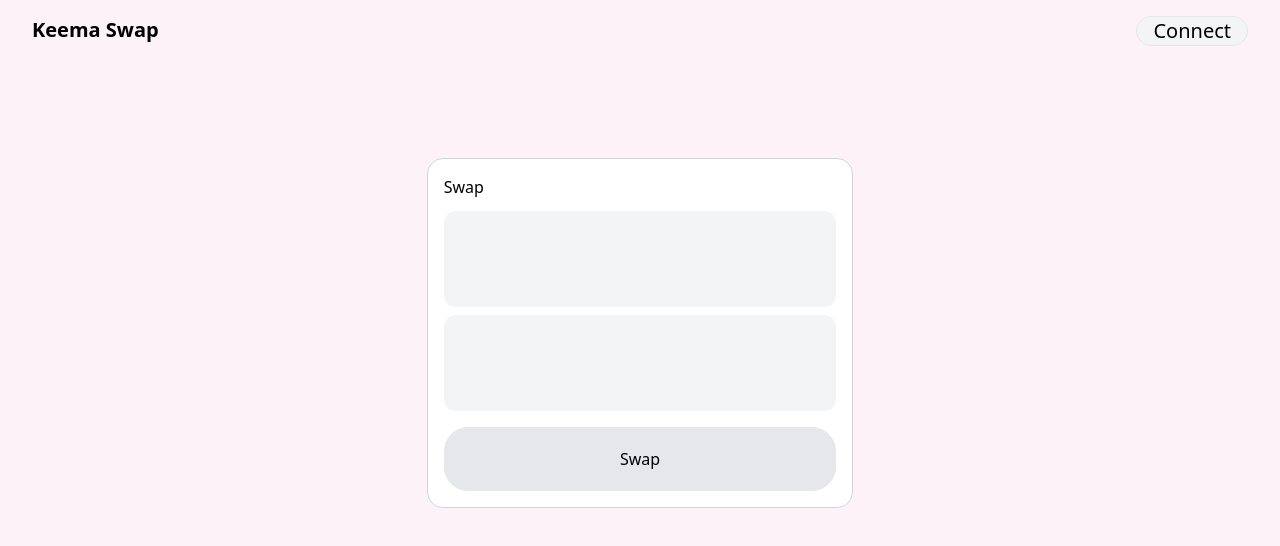
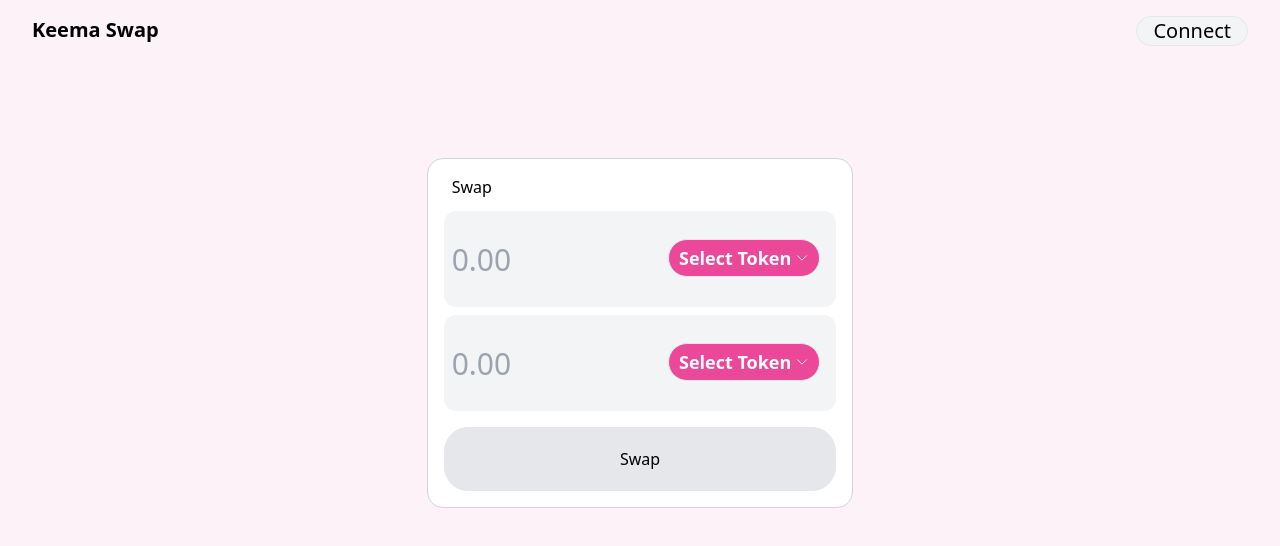
Before and after one commit to dpeshrijal/keema-swap, a Next.js app: page / in a window 1280 px wide. Shown: the top 546 px of the page. Built offline with nearby package versions, Linux system fonts and the light colour scheme.

Commit message:
added token selector dropdown

```diff
--- a/package.json
+++ b/package.json
@@ -9,6 +9,7 @@
     "lint": "next lint"
   },
   "dependencies": {
+    "@radix-ui/react-select": "^1.2.1",
     "@types/node": "18.15.0",
     "@types/react": "18.0.28",
     "@types/react-dom": "18.0.11",
--- a/src/components/Container.tsx
+++ b/src/components/Container.tsx
@@ -1,12 +1,28 @@
 import { FC } from "react";
+import TokenSelector from "./TokenSelector";
 
 const Container: FC = () => {
   return (
     <div className="border border-gray-300 rounded-2xl inline-block p-4 w-1/3 bg-white">
-      <div className="mb-3">Swap</div>
-      <div className="flex flex-col gap-2">
-        <input className="bg-gray-100 rounded-xl h-24 text-3xl" />
-        <input className="bg-gray-100 rounded-xl h-24 text-3xl" />
+      <div className="mb-3 ml-2">Swap</div>
+      <div className="relative flex flex-col gap-2">
+        <input
+          className="bg-gray-100 rounded-xl h-24 text-3xl px-2"
+          type="number"
+          placeholder="0.00"
+        />
+        <div className="absolute right-4 top-7">
+          <TokenSelector />
+        </div>
+
+        <input
+          className="bg-gray-100 rounded-xl h-24 text-3xl px-2"
+          type="number"
+          placeholder="0.00"
+        />
+        <div className="absolute right-4 top-36 -mt-3 ">
+          <TokenSelector />
+        </div>
         <button className="border h-16 rounded-3xl mt-2 bg-gray-200">
           Swap
         </button>
--- /dev/null
+++ b/src/components/TokenSelector.tsx
@@ -0,0 +1,48 @@
+import { FC } from "react";
+import * as Select from "@radix-ui/react-select";
+
+const TokenSelector: FC = () => {
+  const tokens = ["ETH", "USDT", "UNI"];
+  return (
+    <div className="">
+      <Select.Root>
+        <Select.Trigger className="flex items-center justify-center border  rounded-3xl py-1 px-2.5 bg-pink-500 text-white text-lg font-bold">
+          <Select.Value>Select Token</Select.Value>
+          <Select.Icon>
+            <svg
+              xmlns="http://www.w3.org/2000/svg"
+              fill="none"
+              viewBox="0 0 24 24"
+              strokeWidth={1.5}
+              stroke="currentColor"
+              className="w-3.5 h-3.5  ml-1"
+            >
+              <path
+                strokeLinecap="round"
+                strokeLinejoin="round"
+                d="M19.5 8.25l-7.5 7.5-7.5-7.5"
+              />
+            </svg>
+          </Select.Icon>
+        </Select.Trigger>
+
+        <Select.Content className="z-20">
+          <Select.Viewport className="rounded-2xl">
+            {tokens.map((token, i) => (
+              <Select.Item
+                key={i}
+                value={token}
+                className="flex cursor-pointer items-center gap-2 bg-gray-300 py-2 px-4 text-sm text-black hover:bg-gray-500 "
+              >
+                <Select.ItemText>{token}</Select.ItemText>
+                <Select.ItemIndicator />
+              </Select.Item>
+            ))}
+          </Select.Viewport>
+        </Select.Content>
+      </Select.Root>
+    </div>
+  );
+};
+
+export default TokenSelector;
```
Also changed, not shown: 1 other file (tests, documents, lock files or other folders).
